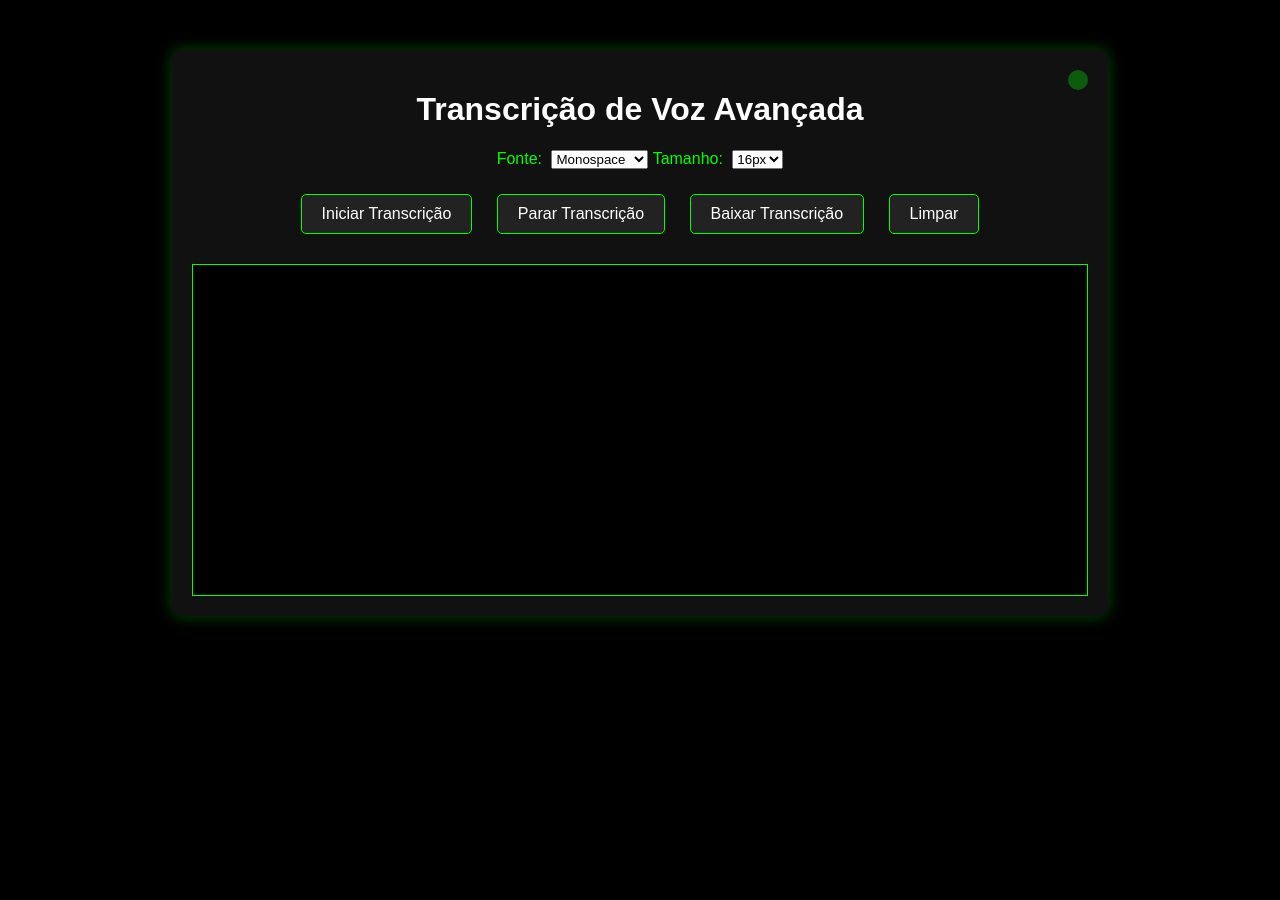
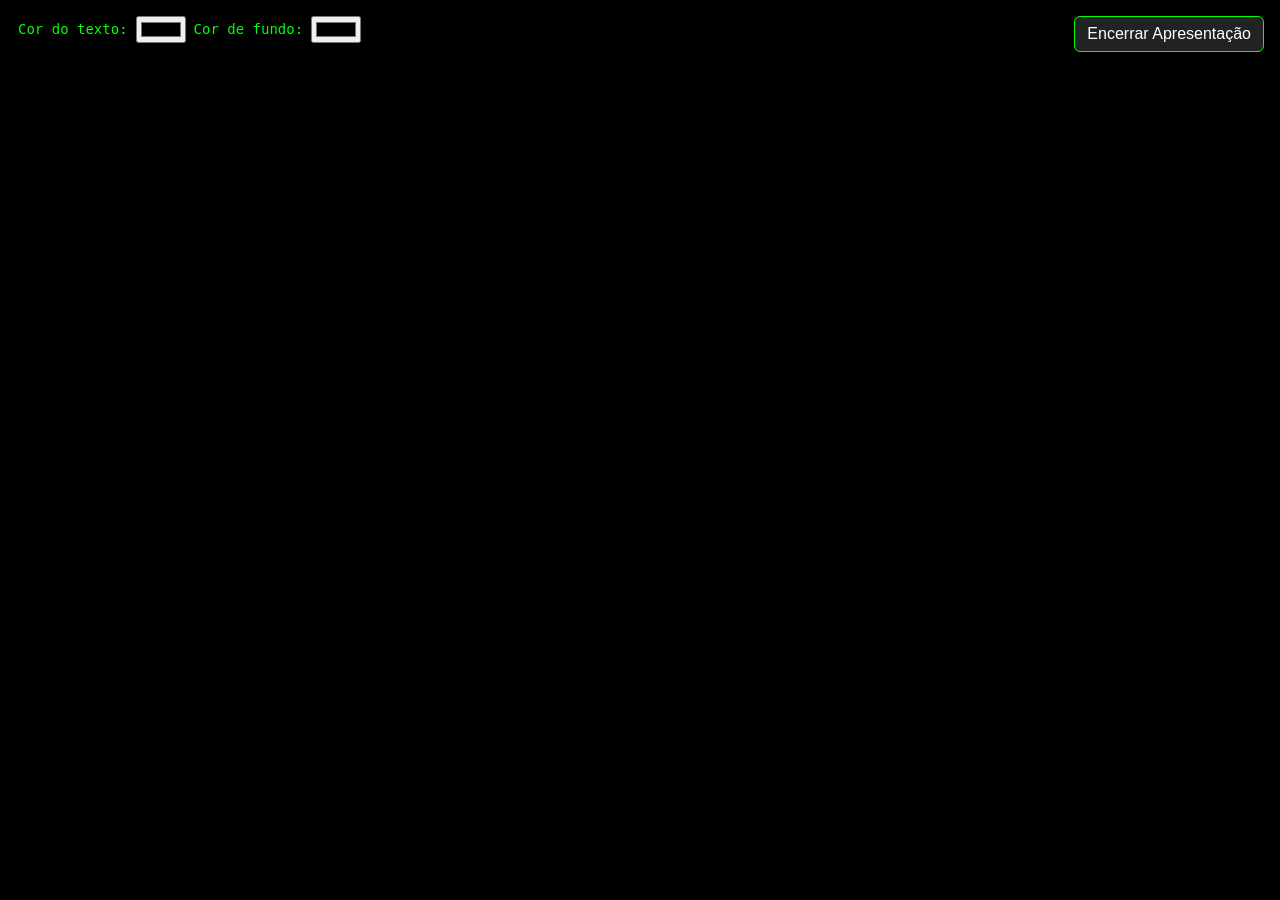
Before and after one commit to jocielton/transcricao_web, a Flask app: page / in a window 1280 px wide. Run offline with Flask 3, Linux system fonts and the light colour scheme.

Commit message:
alteração significativa

```diff
--- a/static/script.js
+++ b/static/script.js
@@ -1,3 +1,5 @@
+document.addEventListener('DOMContentLoaded', () => {
+    // --- Elementos ---
     const startBtn = document.getElementById("startBtn");
     const stopBtn = document.getElementById("stopBtn");
     const downloadBtn = document.getElementById("downloadBtn");
@@ -5,64 +7,122 @@ const transcricaoDiv = document.getElementById("transcricao");
     const led = document.getElementById("status-led");
     const fontSelect = document.getElementById("fontSelect");
     const sizeSelect = document.getElementById("sizeSelect");
+    const clearBtn = document.getElementById("clearBtn");
 
+    const presentationBtn = document.getElementById("presentationBtn");
+    const presentationDiv = document.getElementById("presentationDiv");
+    const textColorInput = document.getElementById("textColor");
+    const bgColorInput = document.getElementById("bgColor");
+
+    // --- Estado ---
+    let isPresentation = false;
     let transcrevendo = false;
 
-// Iniciar transcrição
+    // --- Cria área de texto da apresentação (uma vez) ---
+    const presentationText = document.createElement("div");
+    presentationText.className = "presentation-text";
+    presentationDiv.appendChild(presentationText);
+
+    // --- Cria botão Encerrar Apresentação (uma vez) ---
+    const endBtn = document.createElement("button");
+    endBtn.className = "end-btn";
+    endBtn.textContent = "Encerrar Apresentação";
+    endBtn.addEventListener("click", () => {
+        // encerra apresentação
+        isPresentation = false;
+        presentationDiv.style.display = "none";
+        presentationDiv.setAttribute('aria-hidden', 'true');
+        document.querySelector(".container").style.display = "block";
+    });
+    presentationDiv.appendChild(endBtn);
+
+    // --- Funções de controle ---
     startBtn.addEventListener("click", () => {
-    fetch("/start")
-        .then(res => res.json())
-        .then(data => {
+        fetch("/start").then(r => r.json()).then(data => {
             alert(data.mensagem);
             transcrevendo = true;
-            led.style.opacity = 1; // LED acende
-        });
+            led.style.opacity = 1;
+        }).catch(e => console.error("start error:", e));
     });
 
-// Parar transcrição
     stopBtn.addEventListener("click", () => {
-    fetch("/stop")
-        .then(res => res.json())
-        .then(data => {
+        fetch("/stop").then(r => r.json()).then(data => {
             alert(data.mensagem);
             transcrevendo = false;
-            led.style.opacity = 0; // LED apaga
-        });
+            led.style.opacity = 0;
+        }).catch(e => console.error("stop error:", e));
     });
 
-// Download da transcrição
     downloadBtn.addEventListener("click", () => {
         window.location.href = "/download";
     });
 
-// Atualiza transcrição a cada segundo
-setInterval(() => {
-    fetch("/get_transcricao")
-        .then(res => res.json())
-        .then(data => {
-            if (data.texto) {
-                transcricaoDiv.textContent = data.texto;
-                transcricaoDiv.scrollTop = transcricaoDiv.scrollHeight; // rolagem automática
-            }
+    clearBtn.addEventListener("click", () => {
+        fetch("/limpar").then(r => r.json()).then(data => {
+            alert(data.mensagem);
+            transcricaoDiv.textContent = "";
+            presentationText.textContent = "";
+        }).catch(e => console.error("clear error:", e));
     });
-}, 1000);
 
-// Mudança dinâmica de fonte
     fontSelect.addEventListener("change", () => {
         transcricaoDiv.style.fontFamily = fontSelect.value;
+        presentationText.style.fontFamily = fontSelect.value;
     });
 
-// Mudança dinâmica de tamanho da fonte
     sizeSelect.addEventListener("change", () => {
         transcricaoDiv.style.fontSize = sizeSelect.value;
+        presentationText.style.fontSize = sizeSelect.value;
     });
-const clearBtn = document.getElementById("clearBtn");
 
-clearBtn.addEventListener("click", () => {
-    fetch("/limpar")
-        .then(res => res.json())
-        .then(data => {
-            alert(data.mensagem);
-            transcricaoDiv.textContent = ""; // Limpa a div
+    // Cores do modo apresentação
+    textColorInput.addEventListener("input", () => {
+        presentationText.style.color = textColorInput.value;
     });
+    bgColorInput.addEventListener("input", () => {
+        presentationDiv.style.backgroundColor = bgColorInput.value;
     });
+
+    // --- Ativa/desativa modo apresentação ---
+    presentationBtn.addEventListener("click", () => {
+        isPresentation = true;
+        document.querySelector(".container").style.display = "none";
+        presentationDiv.style.display = "flex";
+        presentationDiv.setAttribute('aria-hidden', 'false');
+        // garante que controles assumam valores atuais
+        presentationText.style.color = textColorInput.value;
+        presentationDiv.style.backgroundColor = bgColorInput.value;
+        presentationText.style.fontFamily = fontSelect.value;
+        presentationText.style.fontSize = sizeSelect.value;
+    });
+
+    // --- Atualização em tempo real ---
+    async function atualizarTranscricao() {
+        try {
+            const res = await fetch('/get_transcricao');
+            if (!res.ok) throw new Error('network');
+            const data = await res.json();
+            const texto = data.texto || '';
+            // atualiza área normal
+            transcricaoDiv.textContent = texto;
+            transcricaoDiv.scrollTop = transcricaoDiv.scrollHeight;
+
+            // atualiza modo apresentação se ativo
+            if (isPresentation) {
+                presentationText.textContent = texto;
+                // rolagem suave (se necessário)
+                presentationDiv.scrollTo({
+                    top: presentationDiv.scrollHeight,
+                    behavior: 'smooth'
+                });
+            }
+        } catch (err) {
+            // não interrompe o loop, apenas reporta no console
+            console.debug("Erro ao buscar transcrição:", err);
+        }
+    }
+
+    // roda rapidamente no início e depois a cada 800ms
+    atualizarTranscricao();
+    setInterval(atualizarTranscricao, 800);
+});
--- a/static/style.css
+++ b/static/style.css
@@ -1,3 +1,4 @@
+/* Corpo e container */
 body {
     font-family: Arial, sans-serif;
     background-color: #000;
@@ -8,33 +9,34 @@ body {
 }
 
 .container {
-    margin: 50px auto;
-    width: 70%;
+    margin: 40px auto;
+    width: min(1100px, 90%);
     background: #111;
     padding: 20px;
     border-radius: 10px;
-    box-shadow: 0 0 15px rgba(0, 255, 0, 0.3);
+    box-shadow: 0 0 15px rgba(0, 255, 0, 0.12);
     position: relative;
 }
 
+/* Controles */
 .controls {
-    margin-bottom: 15px;
+    margin-bottom: 10px;
 }
 
 .controls label {
-    margin-right: 5px;
+    margin-right: 6px;
     color: #0f0;
 }
 
 button {
-    padding: 10px 20px;
-    margin: 10px;
-    font-size: 16px;
+    padding: 10px 16px;
+    margin: 6px;
+    font-size: 15px;
     cursor: pointer;
     background: #222;
     color: #fff;
     border: 1px solid #0f0;
-    border-radius: 5px;
+    border-radius: 6px;
 }
 
 button:hover {
@@ -42,10 +44,11 @@ button:hover {
     color: #000;
 }
 
+/* Área de transcrição */
 .transcricao {
-    margin-top: 20px;
+    margin-top: 14px;
     padding: 15px;
-    height: 300px;
+    height: 320px;
     overflow-y: auto;
     border: 1px solid #0f0;
     background: #000;
@@ -53,17 +56,18 @@ button:hover {
     text-align: left;
     font-family: monospace;
     font-size: 16px;
+    white-space: pre-wrap;
 }
 
 /* LED piscante */
 .led {
-    width: 20px;
-    height: 20px;
+    width: 18px;
+    height: 18px;
     background: #0f0;
     border-radius: 50%;
     position: absolute;
-    top: 20px;
-    right: 20px;
+    top: 18px;
+    right: 18px;
     opacity: 0; /* invisível por padrão */
     animation: blink 1s infinite;
 }
@@ -72,3 +76,79 @@ button:hover {
     0%, 50%, 100% { opacity: 1; }
     25%, 75% { opacity: 0; }
 }
+
+/* Modo Apresentação */
+.presentation {
+    display: none; /* escondido por padrão */
+    position: fixed;
+    top: 0;
+    left: 0;
+    width: 100%;
+    height: 100%;
+    overflow-y: auto;
+    padding: 20px;
+    text-align: center;
+    font-family: monospace;
+    font-size: 5vw; /* responsivo por largura */
+    line-height: 1.15;
+    background-color: #000;
+    color: #0f0;
+    display: flex;
+    justify-content: center;
+    align-items: center;
+    flex-direction: column;
+}
+
+/* Controles de cores (aparecem no modo apresentação) */
+.presentation-controls {
+    position: fixed;
+    top: 10px;
+    left: 10px;
+    z-index: 1100;
+    color: #0f0;
+    font-size: 14px;
+    display: flex;
+    align-items: center;
+    gap: 8px;
+    background: rgba(0,0,0,0.35);
+    padding: 6px 8px;
+    border-radius: 6px;
+}
+
+/* Botão Encerrar Apresentação */
+.presentation .end-btn {
+    position: fixed;
+    top: 10px;
+    right: 10px;
+    font-size: 1rem;
+    background: #222;
+    color: #fff;
+    border: 1px solid #0f0;
+    padding: 8px 12px;
+    border-radius: 6px;
+    cursor: pointer;
+    z-index: 1200;
+}
+
+.presentation .end-btn:hover {
+    background: #0f0;
+    color: #000;
+}
+
+/* Texto da apresentação */
+.presentation-text {
+    width: min(1200px, 95%);
+    max-width: 1400px;
+    word-wrap: break-word;
+    white-space: pre-wrap;
+    text-align: center;
+    /* centraliza verticalmente e horizontalmente */
+    display: flex;
+    align-items: center;
+    justify-content: center;
+}
+
+/* Scroll personalizado */
+.presentation::-webkit-scrollbar { width: 10px; }
+.presentation::-webkit-scrollbar-track { background: #111; }
+.presentation::-webkit-scrollbar-thumb { background: #0f0; border-radius: 6px; }
--- a/templates/index.html
+++ b/templates/index.html
@@ -2,6 +2,7 @@
 <html lang="pt-BR">
 <head>
     <meta charset="UTF-8">
+    <meta name="viewport" content="width=device-width,initial-scale=1">
     <title>Transcrição Avançada</title>
     <link rel="stylesheet" href="{{ url_for('static', filename='style.css') }}">
 </head>
@@ -9,6 +10,7 @@
     <div class="container">
         <h1>Transcrição de Voz Avançada</h1>
 
+        <!-- Controles de Fonte e Tamanho -->
         <div class="controls">
             <label for="fontSelect">Fonte:</label>
             <select id="fontSelect">
@@ -32,16 +34,32 @@
             </select>
         </div>
 
+        <!-- Botões -->
         <div class="buttons">
-    <button id="startBtn">Iniciar Transcrição</button>
-    <button id="stopBtn">Parar Transcrição</button>
-    <button id="downloadBtn">Baixar Transcrição</button>
-    <button id="clearBtn">Limpar</button>
-</div>
+            <button id="startBtn">Iniciar Transcrição</button>
+            <button id="stopBtn">Parar Transcrição</button>
+            <button id="downloadBtn">Baixar Transcrição</button>
+            <button id="clearBtn">Limpar</button>
+            <button id="presentationBtn">Modo Apresentação</button>
+        </div>
 
+        <!-- Área de transcrição -->
+        <div id="transcricao" class="transcricao" aria-live="polite"></div>
 
-        <div id="transcricao" class="transcricao"></div>
-        <div id="status-led" class="led"></div>
+        <!-- LED piscante -->
+        <div id="status-led" class="led" title="Status: ouvindo"></div>
+
+        <!-- Modo Apresentação -->
+        <div id="presentationDiv" class="presentation" aria-hidden="true">
+            <!-- Controles de cores -->
+            <div class="presentation-controls">
+                <label for="textColor">Cor do texto:</label>
+                <input type="color" id="textColor" value="#0f0">
+                <label for="bgColor">Cor de fundo:</label>
+                <input type="color" id="bgColor" value="#000000">
+            </div>
+            <!-- o conteúdo da apresentação (criado e atualizado pelo JS) -->
+        </div>
     </div>
 
     <script src="{{ url_for('static', filename='script.js') }}"></script>
```
Also changed, not shown: transcricao.txt (+86 -0 lines). Lines whose indentation alone changed are shown as unchanged.
